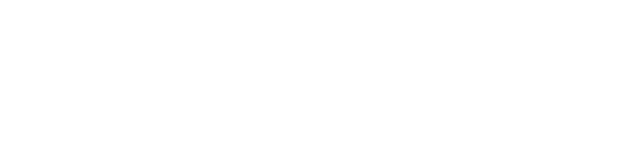
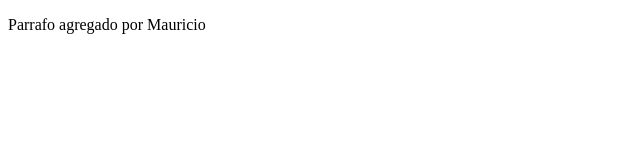
Before and after one commit to emorantesEdutecno/ProyectoPruebaColaborativo, a plain HTML site: page index.html in a window 1280 px wide. Shown: the whole page, without its empty margins (0-640 px from the left). Drawn offline with Linux system fonts and the light colour scheme.

Commit message:
Mauricio crea header en la página web.

```diff
--- a/index.html
+++ b/index.html
@@ -1,12 +1,17 @@
 <!DOCTYPE html>
 <html lang="en">
+
 <head>
     <meta charset="UTF-8">
     <meta http-equiv="X-UA-Compatible" content="IE=edge">
     <meta name="viewport" content="width=device-width, initial-scale=1.0">
     <title>Document</title>
 </head>
+
 <body>
-    <header></header>
+    <header>
+        <p> Parrafo agregado por Mauricio </p>
+    </header>
 </body>
+
 </html>
```
